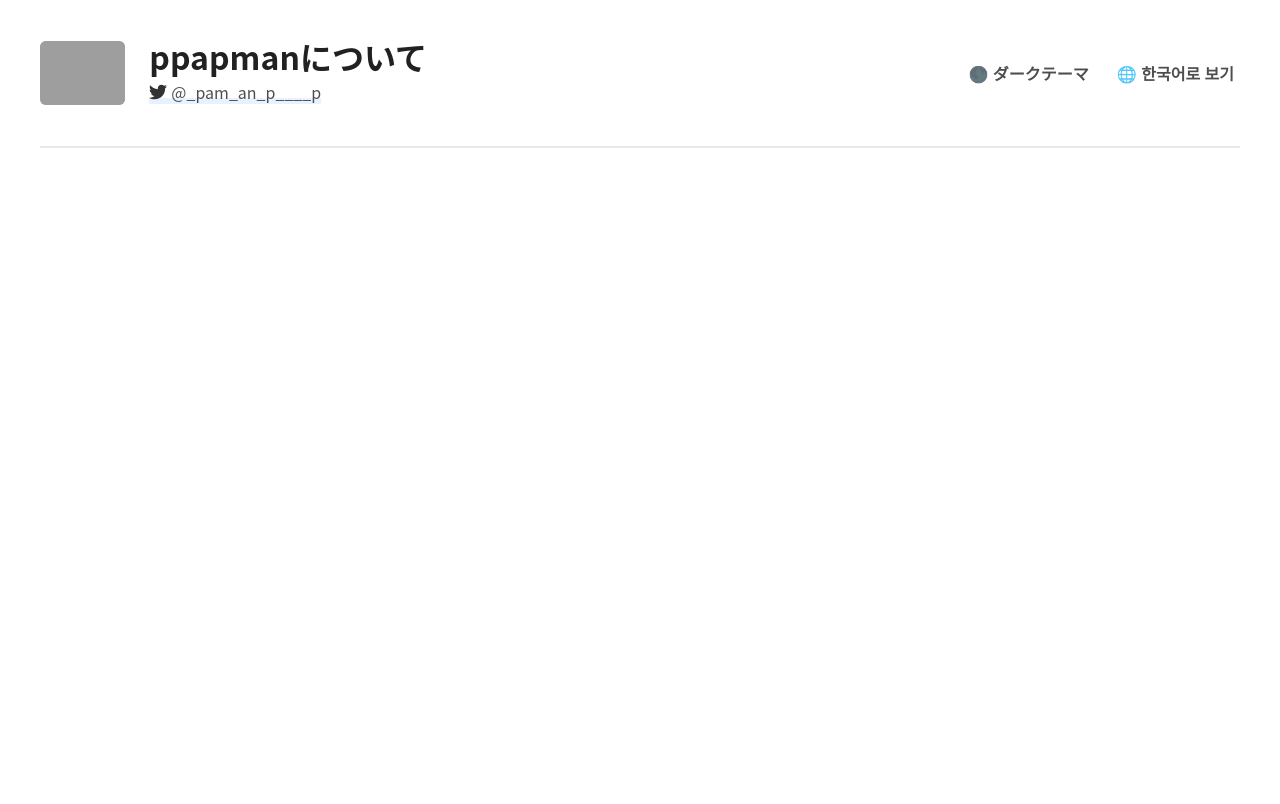
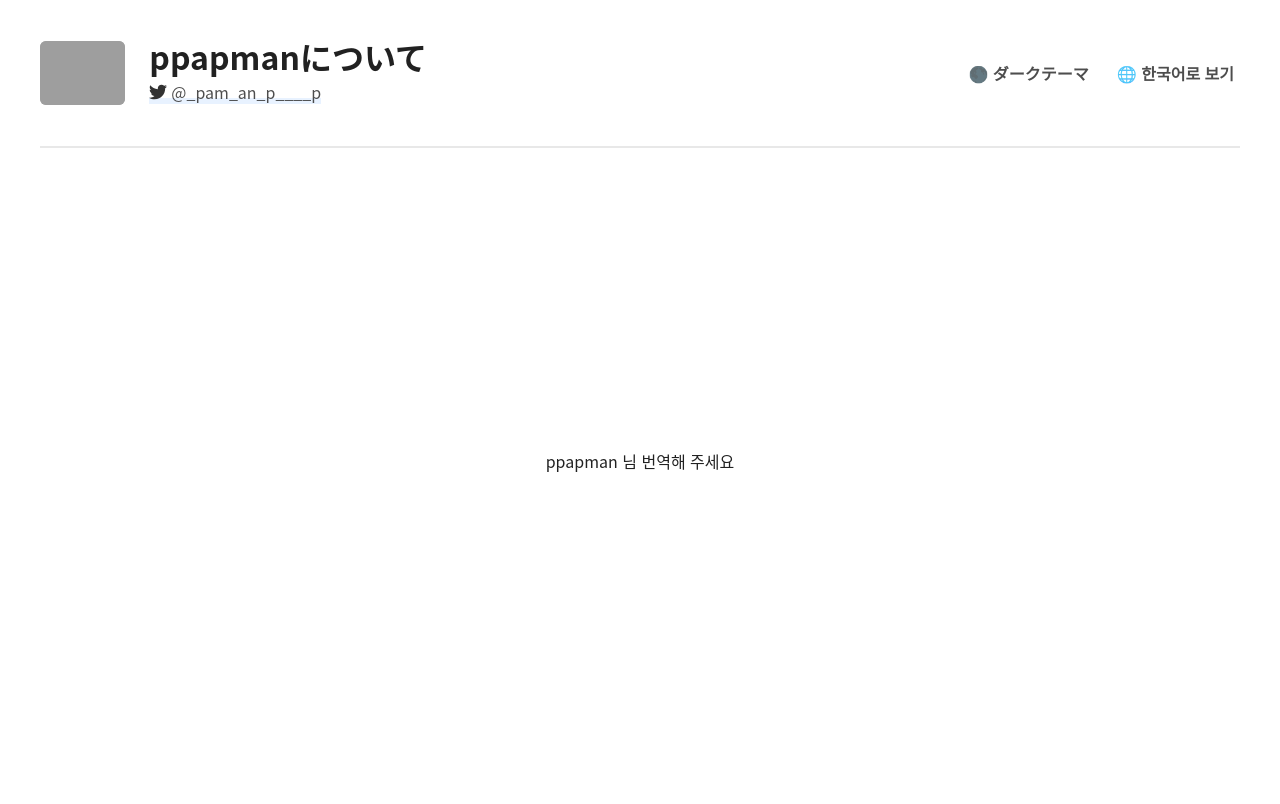
Before and after one commit to ppapman1/About-Ppapman, a plain HTML site: page index.html in a window 1280 px wide. Shown: the top 804 px of the page. Drawn offline with Linux system fonts and the light colour scheme; grey boxes are pictures that could not be loaded.

Commit message:
chore: cancel the annotation

```diff
--- a/index.html
+++ b/index.html
@@ -92,7 +92,7 @@
       <div class="section">Some section</div>
     </div> -->
 
-    <!-- <main id="main-first">
+    <main id="main-first">
       <div></div>
 
       <div>ppapman 님 번역해 주세요</div>
@@ -128,7 +128,7 @@
           <span data-detect="content.fe.title"></span>
         </div>
       </section>
-    </main> -->
+    </main>
 
     <!-- <link rel="stylesheet" type="text/css" href="stylesheet/fullpage.min.css" /> -->
     <!-- <script src="library/fullpage.min.js" type="module"></script> -->
```
